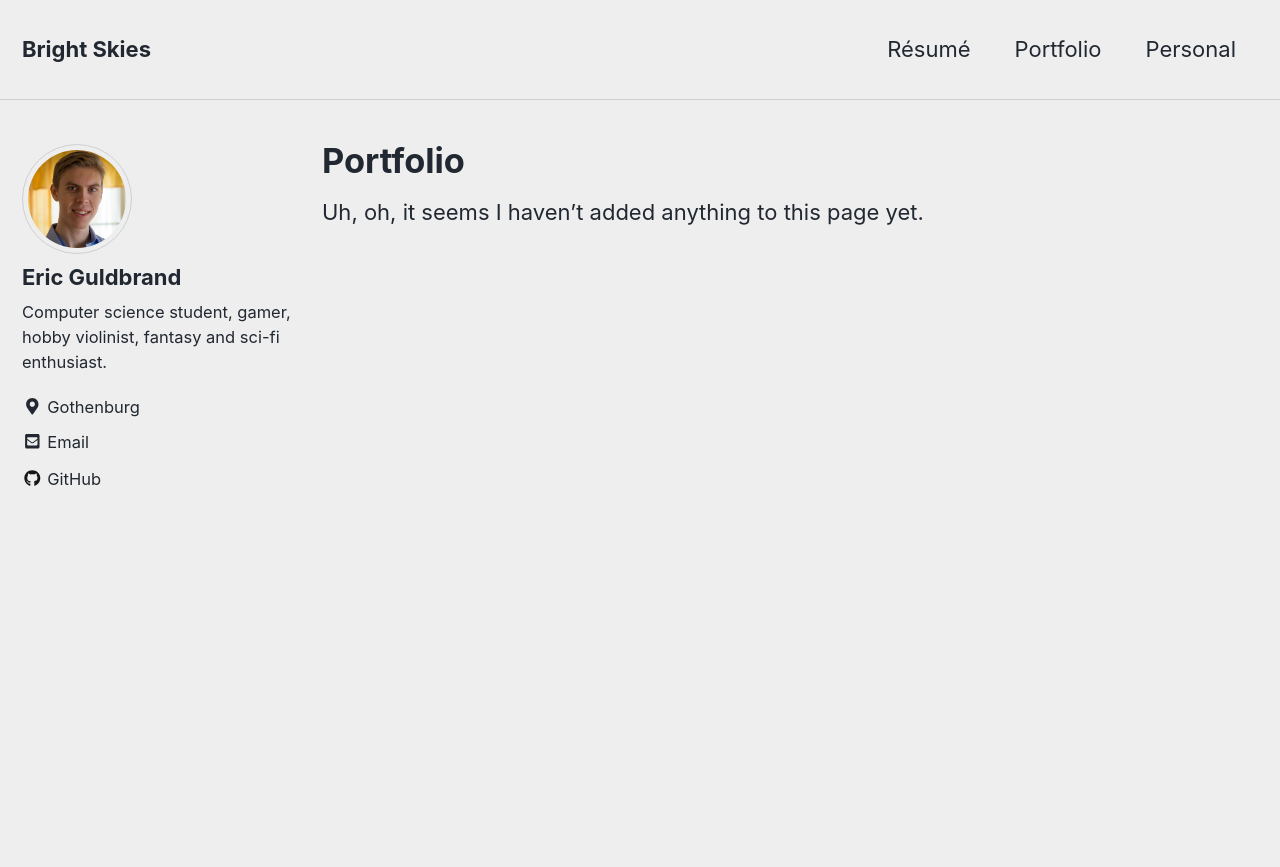
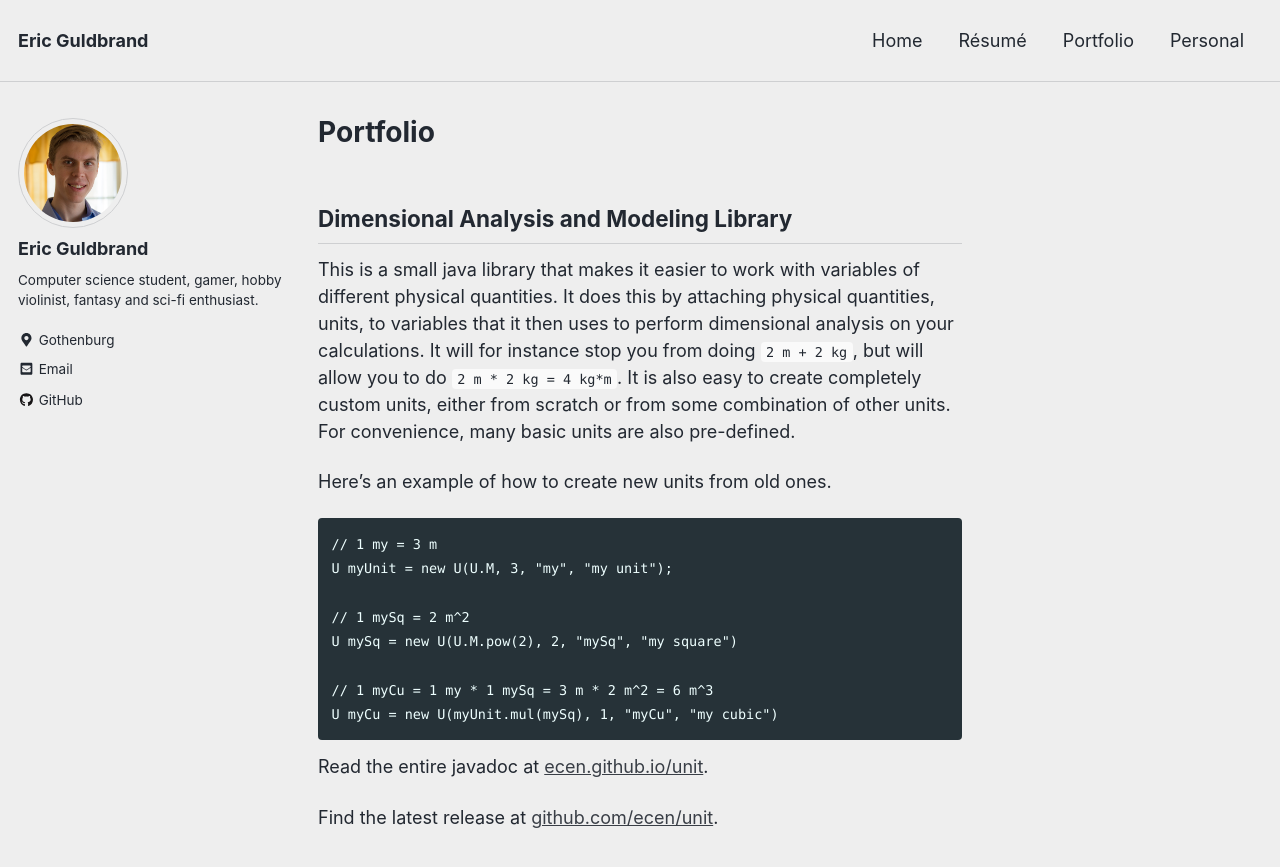
Before and after one commit to ecen/ecen.github.io, a Jekyll site: the page built from _pages/portfolio.md, in a window 1280 px wide and 900 px high. Shown: the top 867 px of the window. Built offline with Jekyll 4.4.1, drawn with Linux system fonts in a browser that asks for light colours; nearby versions of some CDN libraries.

Commit message:
Added unit to portfolio.

````diff
--- a/_config.yml
+++ b/_config.yml
@@ -16,7 +16,7 @@
 
 # Site Settings
 locale                   : "en-US"
-title                    : "Bright Skies"
+title                    : "Eric Guldbrand"
 title_separator          : "|"
 name                     : "Eric Guldbrand"
 description              : "Résumé, portfolio and personal site."
--- a/_data/navigation.yml
+++ b/_data/navigation.yml
@@ -1,5 +1,7 @@
 # main links
 main:
+  - title: Home
+    url: /
   - title: Résumé
     url: /resume/
   - title: Portfolio
--- a/_pages/portfolio.md
+++ b/_pages/portfolio.md
@@ -4,4 +4,21 @@
 permalink: /portfolio/
 ---
 
-Uh, oh, it seems I haven't added anything to this page yet.
+## Dimensional Analysis and Modeling Library
+This is a small java library that makes it easier to work with variables of different physical quantities. It does this by attaching physical quantities, units, to variables that it then uses to perform dimensional analysis on your calculations. It will for instance stop you from doing `2 m + 2 kg`, but will allow you to do `2 m * 2 kg = 4 kg*m`. It is also easy to create completely custom units, either from scratch or from some combination of other units. For convenience, many basic units are also pre-defined.
+
+Here's an example of how to create new units from old ones.
+```
+// 1 my = 3 m
+U myUnit = new U(U.M, 3, "my", "my unit");
+
+// 1 mySq = 2 m^2
+U mySq = new U(U.M.pow(2), 2, "mySq", "my square")
+
+// 1 myCu = 1 my * 1 mySq = 3 m * 2 m^2 = 6 m^3
+U myCu = new U(myUnit.mul(mySq), 1, "myCu", "my cubic")
+```
+
+Read the entire javadoc at [ecen.github.io/unit](https://ecen.github.io/unit/).
+
+Find the latest release at [github.com/ecen/unit](https://github.com/ecen/unit/).
--- a/_sass/minimal-mistakes/skins/_ecen.scss
+++ b/_sass/minimal-mistakes/skins/_ecen.scss
@@ -21,3 +21,9 @@
 .page__footer-follow .social-icons .svg-inline--fa {
   color: inherit;
 }
+
+html {
+  @media (min-width: 48em) {
+    font-size: 18px !important;
+  }
+}
````
Also changed, not shown: index.md (+3 -3 lines).
